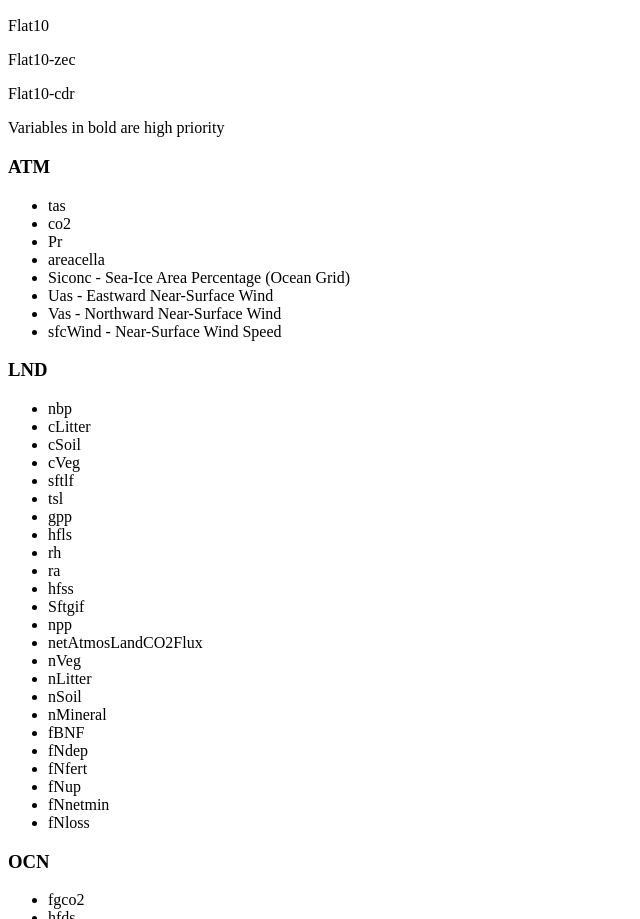
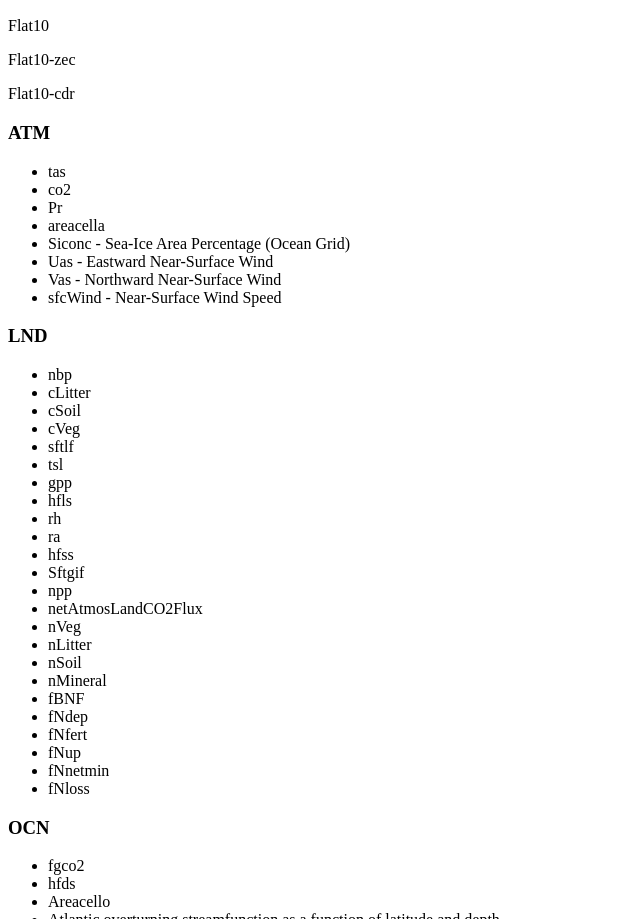
Before and after one commit to ckoven/esm-deck, a plain HTML site: page index.html in a window 1280 px wide. Shown: the part 1145-2064 px from the top of the page, without its empty margins (0-640 px from the left). Drawn offline with Linux system fonts and the light colour scheme.

Commit message:
Update index.html

```diff
--- a/index.html
+++ b/index.html
@@ -107,7 +107,6 @@
   <p>Flat10</p>
   <p>Flat10-zec</p>
   <p>Flat10-cdr</p>
-  <p>Variables in bold are high priority</p>
   <h3>ATM</h3>
   <ul>
     <li>tas</li>
```
